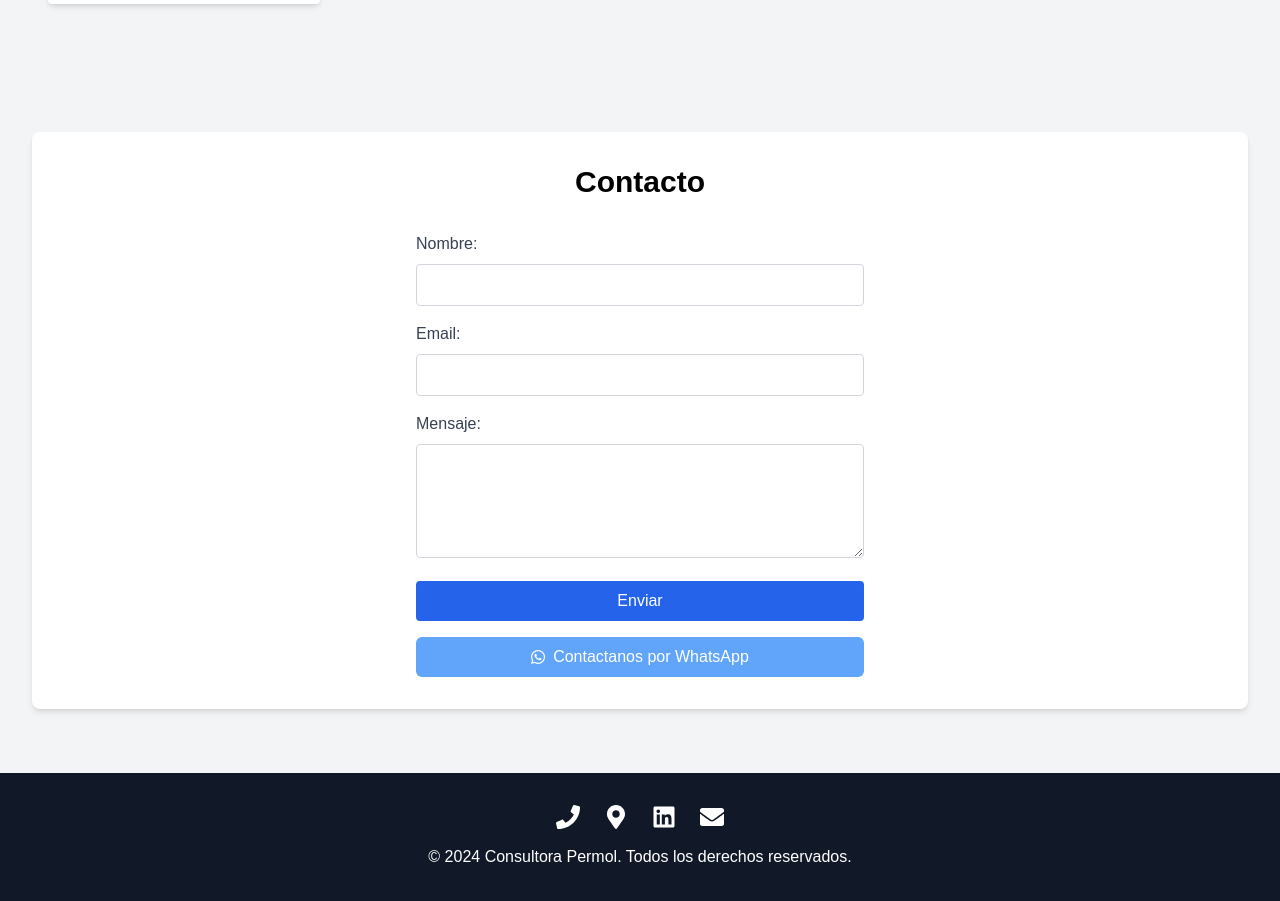
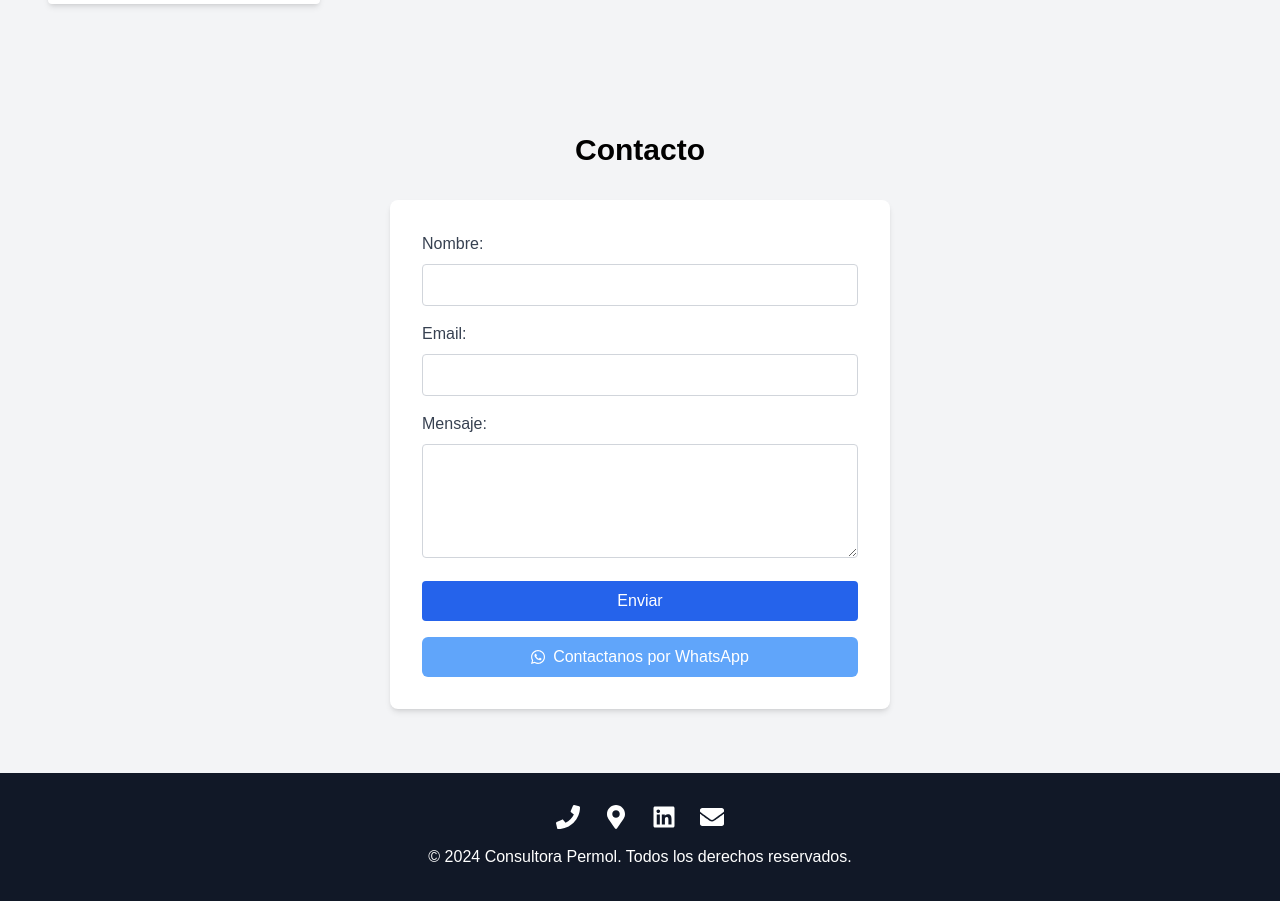
Before and after one commit to prltagustina/permol-web, a React (Create React App) app: page / in a window 1280 px wide. Shown: the part 3680-4581 px from the top of the page. Built offline with nearby package versions, Linux system fonts and the light colour scheme.

Commit message:
adjustments in the contact component

```diff
--- a/src/components/Contact.jsx
+++ b/src/components/Contact.jsx
@@ -6,13 +6,13 @@ import { motion } from "framer-motion";
 const animationProps = {
   initial: { opacity: 0, y: 20 },
   whileInView: { opacity: 1, y: 0 },
-  transition: { duration: 0.5, ease: "easeOut" }, // Reducir la duración de la animación
+  transition: { duration: 0.8, ease: [0.42, 0, 0.58, 1] },
   viewport: { once: true },
 };
 
 const staggeredAnimationProps = (delay) => ({
   ...animationProps,
-  transition: { ...animationProps.transition, delay: delay * 0.5 }, // Ajustar el retraso de la animación
+  transition: { ...animationProps.transition, delay },
 });
 
 function Contact() {
@@ -33,17 +33,18 @@ function Contact() {
       className="py-16 px-4 sm:px-6 lg:px-8 bg-gray-100"
       {...animationProps}
     >
-      <div className="container mx-auto text-center bg-white p-8 shadow-md rounded-lg">
+      <div className="container mx-auto text-center">
         <motion.h2
           className="text-3xl font-bold mb-8"
           {...staggeredAnimationProps(0.2)}
         >
           Contacto
         </motion.h2>
-        <form
-          onSubmit={handleSubmit}
-          className="max-w-md mx-auto flex flex-col space-y-4"
+        <div
+          className="max-w-md mx-auto bg-white p-8 shadow-md rounded-lg"
+          style={{ maxWidth: "500px" }}
         >
+          <form onSubmit={handleSubmit} className="flex flex-col space-y-4">
             <motion.div {...staggeredAnimationProps(0.4)}>
               <label
                 htmlFor="name"
@@ -91,7 +92,7 @@ function Contact() {
             </motion.div>
             <motion.button
               type="submit"
-            className="bg-blue-600 text-white px-6 py-2 rounded hover:bg-blue-700 focus:outline-none focus:ring-2 focus:ring-blue-600"
+              className="bg-blue-600 text-white px-8 py-2 rounded hover:bg-blue-700 focus:outline-none focus:ring-2 focus:ring-blue-600"
               {...staggeredAnimationProps(1)}
             >
               Enviar
@@ -110,6 +111,7 @@ function Contact() {
             </motion.div>
           </form>
         </div>
+      </div>
     </motion.section>
   );
 }
```
Lines whose indentation alone changed are shown as unchanged.
